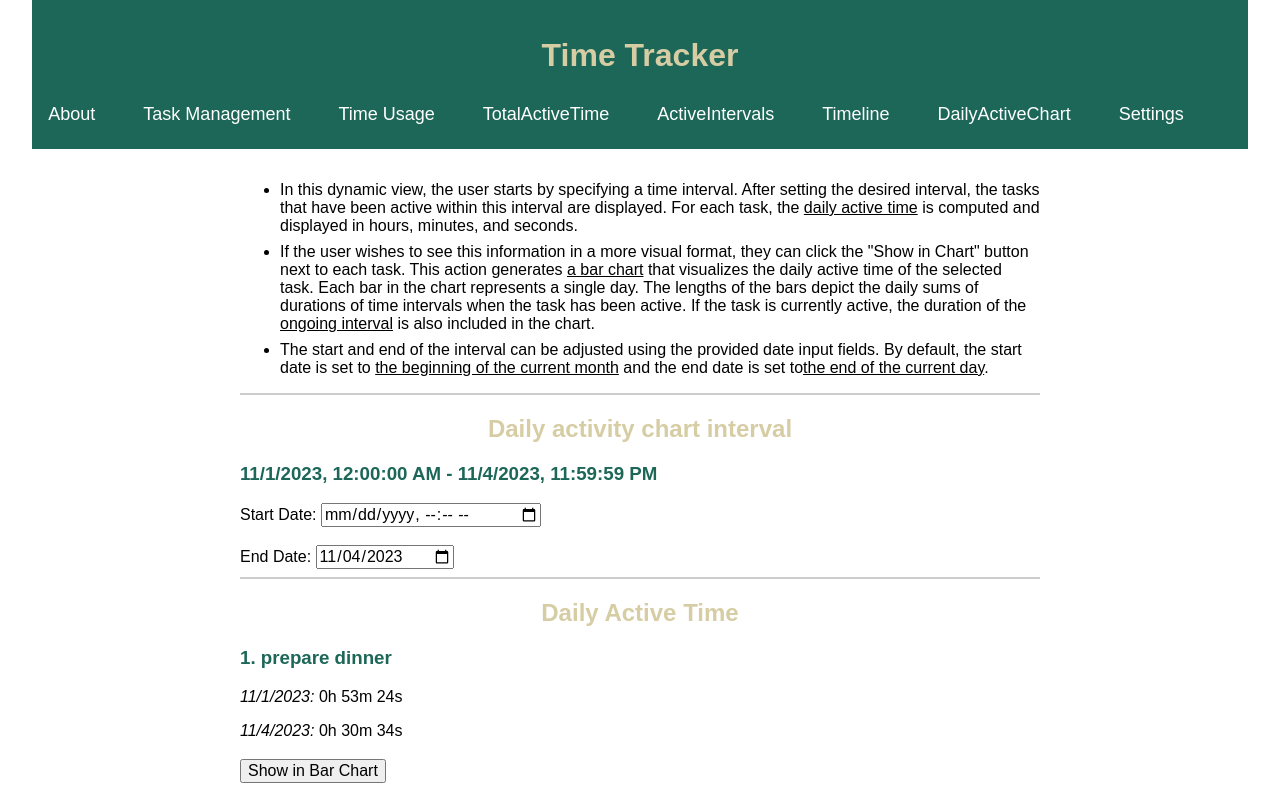
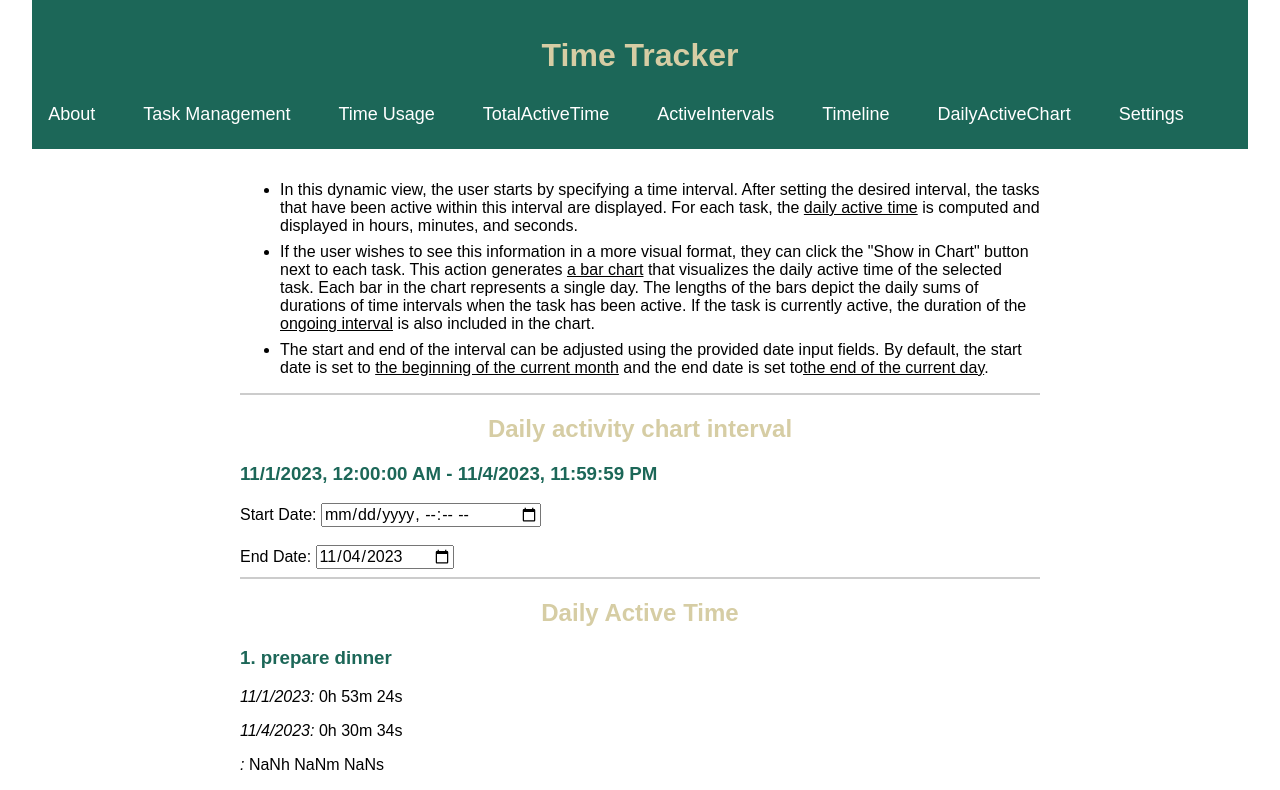
Before and after one commit to jingjingyang0803/TimeTracker, a React (Vite) app: page /daily-active-chart in a window 1280 px wide. Shown: the top 790 px of the page. Built offline with nearby package versions, Linux system fonts and the light colour scheme; data requests are answered from the project's data file; a web font is replaced by a local one.

Commit message:
calcualte daily duration wrong

```diff
--- a/src/components/DailyActiveChart.jsx
+++ b/src/components/DailyActiveChart.jsx
@@ -60,6 +60,54 @@ const DailyActiveChart = () => {
     return `${hours}h ${minutes}m ${seconds}s`;
   };
 
+  function calculateDailyDurations(task) {
+    const { startTime, stopTime } = task;
+    const dailyDurations = {};
+
+    for (let i = 0; i < startTime.length; i++) {
+      const start = new Date(startTime[i]);
+      const stop = new Date(stopTime[i]);
+
+      // Calculate the date of the start and stop times
+      const startDate = new Date(
+        start.getFullYear(),
+        start.getMonth(),
+        start.getDate()
+      );
+      const stopDate = new Date(
+        stop.getFullYear(),
+        stop.getMonth(),
+        stop.getDate()
+      );
+
+      let currentDate = new Date(startDate);
+
+      while (currentDate <= stopDate) {
+        const currentDateString = currentDate.toISOString().split("T")[0];
+
+        // Calculate the duration for the current day
+        const startOfDay = new Date(Math.max(currentDate, start));
+        startOfDay.setHours(0, 0, 0, 0);
+        const endOfDay = new Date(Math.min(new Date(currentDate), stop));
+        endOfDay.setHours(23, 59, 59, 999);
+
+        const duration = endOfDay - startOfDay;
+
+        // Initialize the daily duration for the current day
+        if (!dailyDurations[currentDateString]) {
+          dailyDurations[currentDateString] = 0;
+        }
+
+        // Add the interval duration to the daily duration
+        dailyDurations[currentDateString] += duration;
+
+        currentDate.setDate(currentDate.getDate() + 1);
+      }
+    }
+
+    return dailyDurations;
+  }
+
   const calculateDailyActiveTime = (task, startDate, endDate) => {
     const dailyDurations = {};
 
@@ -121,7 +169,6 @@ const DailyActiveChart = () => {
     for (const dayKey in dailyDurations) {
       if (dailyDurations.hasOwnProperty(dayKey)) {
         const day = dailyDurations[dayKey];
-        console.log(`Day: ${day.day}, Duration: ${day.duration} ms`);
       }
     }
 
@@ -233,6 +280,14 @@ const DailyActiveChart = () => {
             )
           )}
 
+          {Object.values(calculateDailyDurations(task)).map(
+            ({ day, duration }, index) => (
+              <p key={index}>
+                <i>{day}:</i> {formatTime(duration)}
+              </p>
+            )
+          )}
+
           <button onClick={() => handleButtonClick(task)}>
             Show in Bar Chart
           </button>
```
